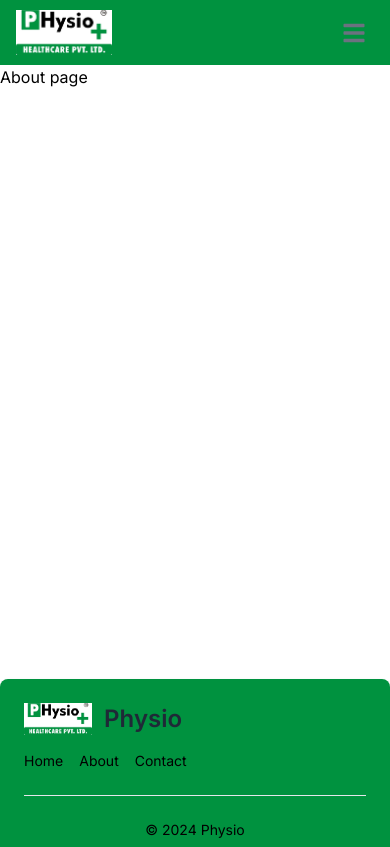
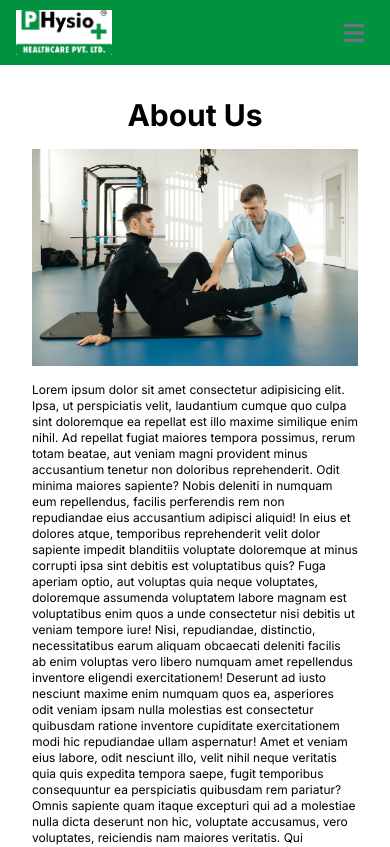
Before and after one commit to Abhi-Ajmera/physio, a Next.js app: page /about in a window 390 px wide. Shown: the top 847 px of the page. Built offline with nearby package versions, Linux system fonts and the light colour scheme.

Commit message:
make review card responsive, about & contact-us page build

```diff
--- a/src/app/about/page.jsx
+++ b/src/app/about/page.jsx
@@ -1,4 +1,36 @@
+import Image from "next/image";
+
 const page = () => {
-	return <div className="min-h-[calc(100vh-230px)]">About page</div>;
+	return (
+		<div className="min-h-[calc(100vh-230px)] flex flex-col justify-center items-center gap-4 my-4 mx-8">
+			<h2 className="text-3xl sm:text-4xl text-center font-bold mt-4">About Us</h2>
+			<Image
+				width={720}
+				height={360}
+				className="max-h-96"
+				src={"/Images/1.jpg"}
+				alt=""
+			/>
+			<p className="max-sm:text-xs">
+				Lorem ipsum dolor sit amet consectetur adipisicing elit. Ipsa, ut perspiciatis velit, laudantium cumque quo
+				culpa sint doloremque ea repellat est illo maxime similique enim nihil. Ad repellat fugiat maiores tempora
+				possimus, rerum totam beatae, aut veniam magni provident minus accusantium tenetur non doloribus reprehenderit.
+				Odit minima maiores sapiente? Nobis deleniti in numquam eum repellendus, facilis perferendis rem non repudiandae
+				eius accusantium adipisci aliquid! In eius et dolores atque, temporibus reprehenderit velit dolor sapiente
+				impedit blanditiis voluptate doloremque at minus corrupti ipsa sint debitis est voluptatibus quis? Fuga aperiam
+				optio, aut voluptas quia neque voluptates, doloremque assumenda voluptatem labore magnam est voluptatibus enim
+				quos a unde consectetur nisi debitis ut veniam tempore iure! Nisi, repudiandae, distinctio, necessitatibus earum
+				aliquam obcaecati deleniti facilis ab enim voluptas vero libero numquam amet repellendus inventore eligendi
+				exercitationem! Deserunt ad iusto nesciunt maxime enim numquam quos ea, asperiores odit veniam ipsam nulla
+				molestias est consectetur quibusdam ratione inventore cupiditate exercitationem modi hic repudiandae ullam
+				aspernatur! Amet et veniam eius labore, odit nesciunt illo, velit nihil neque veritatis quia quis expedita
+				tempora saepe, fugit temporibus consequuntur ea perspiciatis quibusdam rem pariatur? Omnis sapiente quam itaque
+				excepturi qui ad a molestiae nulla dicta deserunt non hic, voluptate accusamus, vero voluptates, reiciendis nam
+				maiores veritatis. Qui doloribus dicta reiciendis voluptatibus nam nobis, et doloremque optio ratione at quam
+				saepe tempore ea soluta vel distinctio dignissimos iusto ullam facere, in possimus voluptatum nemo sequi
+				tempora. Ullam eius cum praesentium!
+			</p>
+		</div>
+	);
 };
 export default page;
--- a/src/app/contact-us/page.jsx
+++ b/src/app/contact-us/page.jsx
@@ -1,4 +1,81 @@
+"use client";
+import { Button, Label, TextInput, Textarea } from "flowbite-react";
+
 const page = () => {
-	return <div className="min-h-[calc(100vh-230px)]">Contact Page</div>;
+	return (
+		<div className="min-h-[calc(100vh-230px)] flex flex-col justify-center items-center gap-8 mt-4">
+			<form className="flex w-[60vw] flex-col gap-4">
+				<h2 className="text-3xl sm:text-4xl text-center font-bold my-2">Contact Us</h2>
+				<div>
+					<div className="mb-2 block">
+						<Label
+							htmlFor="name"
+							value="Your Name"
+						/>
+					</div>
+					<TextInput
+						id="name"
+						type="text"
+						placeholder="John Doe"
+						required
+					/>
+				</div>
+				<div>
+					<div className="mb-2 block">
+						<Label
+							htmlFor="subject"
+							value="Subject"
+						/>
+					</div>
+					<TextInput
+						id="subject"
+						type="text"
+						placeholder="Subject"
+						required
+					/>
+				</div>
+				<div>
+					<div className="mb-2 block">
+						<Label
+							htmlFor="message"
+							value="Your Message"
+						/>
+					</div>
+					<Textarea
+						id="message"
+						placeholder="Write your message here..."
+						required
+						rows={4}
+					/>
+				</div>
+
+				<Button
+					color="green"
+					type="submit"
+				>
+					Send
+				</Button>
+			</form>
+			<div>
+				<div className="max-sm:flex-col flex gap-4 items-center justify-evenly w-[60vw] mb-4">
+					<div className="flex flex-col gap-2">
+						<h4 className="max-sm:text-center font-bold text-2xl">Address</h4>
+						<p>C-5, Gujar Ki thadi, Jaipur</p>
+						<p>Mob No. - 7878787878</p>
+					</div>
+					<div>
+						<iframe
+							src="https://www.google.com/maps/embed?pb=!1m18!1m12!1m3!1d1058.0985762468576!2d75.76413356406017!3d26.871575909848584!2m3!1f0!2f0!3f0!3m2!1i1024!2i768!4f13.1!3m3!1m2!1s0x396db45a043cf51b%3A0xba2dc550e20f15b2!2sCONCEPT%20RNA%20(Best%20Nursing%20Coaching%20in%20Jaipur%2C%20Staff%20Nurse%20Coaching%20%7C%20Best%20AIIMS%20Nursing%20Officer%20Coaching%20in%20India)!5e0!3m2!1sen!2sin!4v1719467000980!5m2!1sen!2sin"
+							width="360"
+							height="240"
+							allowfullscreen=""
+							loading="lazy"
+							referrerpolicy="no-referrer-when-downgrade"
+						></iframe>
+					</div>
+				</div>
+			</div>
+		</div>
+	);
 };
 export default page;
--- a/src/app/enroll/page.jsx
+++ b/src/app/enroll/page.jsx
@@ -1,5 +1,5 @@
 "use client";
-import { Button, Checkbox, Label, TextInput } from "flowbite-react";
+import { Button, Label, TextInput } from "flowbite-react";
 
 const page = () => {
 	return (
--- a/src/app/page.js
+++ b/src/app/page.js
@@ -8,8 +8,8 @@ export default function Home() {
 	return (
 		<>
 			{/* Hero section */}
-			<div className="max-sm:h-[calc(100vh-80px)] flex flex-col justify-center mb-8">
-				<div className="pt-8 pb-2 md:pb-0 md:pt-0 flex flex-col md:flex-row md:justify-center items-center gap-12 h-screen md:h-[calc(100vh-220px)]">
+			<div className="flex flex-col justify-center mb-4">
+				<div className="pt-8 pb-2 md:pb-0 md:pt-0 flex flex-col md:flex-row md:justify-center items-center gap-8 sm:gap-12 md:h-[calc(100vh-220px)]">
 					<HeroDetailComponent />
 					<Image
 						width={480}
@@ -23,7 +23,7 @@ export default function Home() {
 				<LogoCarousel />
 			</div>
 			{/* Benefit Section */}
-			<div className="my-2 flex flex-col-reverse md:flex-row justify-center items-center gap-4">
+			<div className="py-4 flex flex-col-reverse md:flex-row justify-center items-center gap-4">
 				<div className="relative w-80 h-80 lg:w-96 lg:h-96">
 					<Image
 						className="z-10"
--- a/src/components/CardComponent.jsx
+++ b/src/components/CardComponent.jsx
@@ -4,7 +4,7 @@ import Image from "next/image";
 
 export default function CardComponent() {
 	return (
-		<Card className="my-2 max-w-sm">
+		<Card className="my-2">
 			<div className="flex flex-col items-center">
 				<Image
 					alt="Bonnie image"
@@ -13,16 +13,16 @@ export default function CardComponent() {
 					width="96"
 					className=" object-fill mb-3 rounded-full shadow-lg max-sm:!w-10 max-sm:!h-10"
 				/>
-				<h5 className="mb-1  md:text-xl font-medium text-gray-900 dark:text-white">Bonnie Green</h5>
-				<span className="text-sm text-gray-500 dark:text-gray-400">Visual Designer</span>
-				<div className="mt-4 flex lg:mt-6">
+				<h5 className="mb-1 md:text-xl font-medium text-gray-900 dark:text-white">Bonnie Green</h5>
+				<span className="text-xs sm:text-sm text-gray-500 dark:text-gray-400">Visual Designer</span>
+				<div className="mt-2 flex lg:mt-4">
 					<FaStar className="text-yellow-400" />
 					<FaStar className="text-yellow-400" />
 					<FaStar className="text-yellow-400" />
 					<FaStar className="text-yellow-400" />
 					<FaStar className="text-gray-300" />
 				</div>
-				<div className="max-sm:text-xs mt-4 flex space-x-3 lg:mt-6">
+				<div className="max-sm:text-xs mt-2 flex space-x-3 lg:mt-4">
 					Lorem ipsum dolor sit amet consectetur, adipisicing elit. Et magnam ea, molestiae natus id aut dignissimos,
 					dolor nulla autem beatae facere cum inventore, odit molestias.
 				</div>
--- a/src/components/LogoCarousel.jsx
+++ b/src/components/LogoCarousel.jsx
@@ -7,7 +7,7 @@ export function LogoCarousel() {
 		<Carousel
 			indicators={false}
 			slideInterval={3500}
-			className="h-[200px] sm:h-[120px] bg-[#00923F]"
+			className="max-sm:h-[60px] sm:h-28 bg-[#00923F]"
 			leftControl=" "
 			rightControl=" "
 		>
--- a/src/components/Reviews.jsx
+++ b/src/components/Reviews.jsx
@@ -1,12 +1,19 @@
 import { Carousel } from "flowbite-react";
 import CardComponent from "./CardComponent";
+import { FaChevronLeft, FaChevronRight } from "react-icons/fa";
 
 const Reviews = () => {
 	return (
 		<Carousel
 			indicators={false}
 			slideInterval={3500}
-			className="h-[55vh] lg:h-[70vh]"
+			className="h-96"
+			leftControl={
+				<FaChevronLeft className="border border-1 border-black w-8 h-8 p-2 text-black rounded-full text-xl" />
+			}
+			rightControl={
+				<FaChevronRight className="border border-1 border-black w-8 h-8 p-2 text-black rounded-full text-xl" />
+			}
 		>
 			<div className="flex justify-evenly gap-4 py-2 px-4 ">
 				<CardComponent />
```
